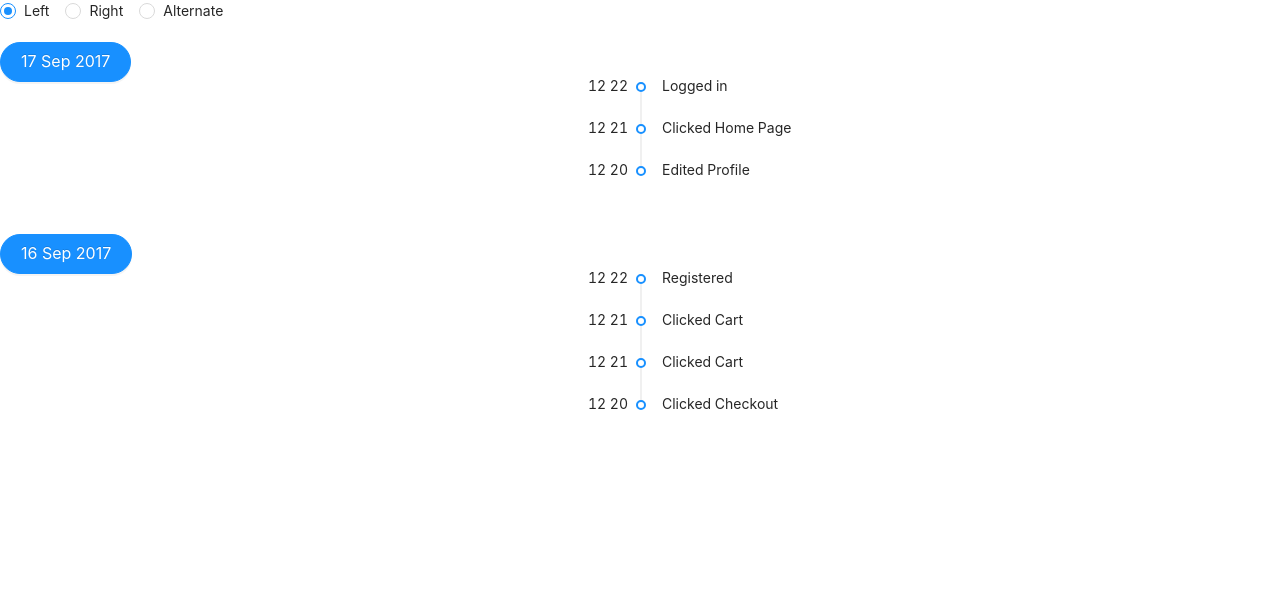
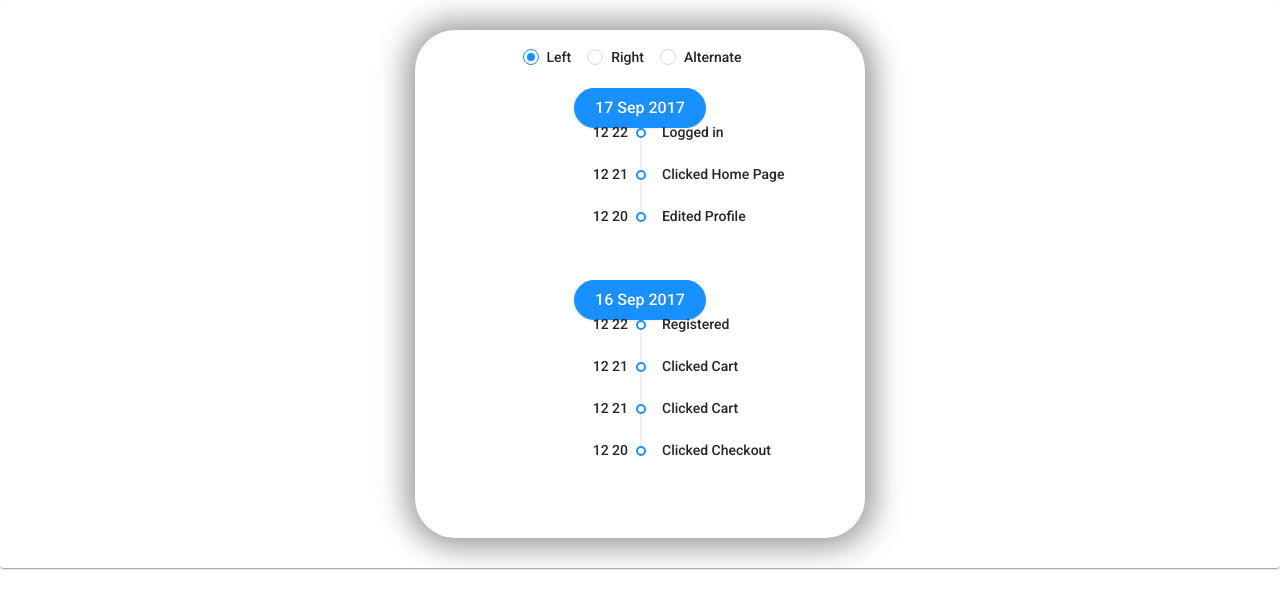
Before and after one commit to Thushar-Sreenivas/React-Timeline, a React (Create React App) app: page / in a window 1280 px wide. Shown: the top 608 px of the page. Built offline with nearby package versions, Linux system fonts and the light colour scheme.

Commit message:
Added Card for UI

```diff
--- a/public/index.html
+++ b/public/index.html
@@ -10,6 +10,7 @@
       content="Web site created using create-react-app"
     />
     <link rel="apple-touch-icon" href="%PUBLIC_URL%/logo192.png" />
+    <link href="https://fonts.googleapis.com/css2?family=Roboto:wght@500&display=swap" rel="stylesheet">
     <!--
       manifest.json provides metadata used when your web app is installed on a
       user's mobile device or desktop. See https://developers.google.com/web/fundamentals/web-app-manifest/
--- a/src/App.css
+++ b/src/App.css
@@ -1,38 +1,6 @@
-.App {
-  text-align: center;
+
+body {
+  color: rgba(232, 230, 227, 0.65);
+  font-family: 'Roboto', sans-serif;
+  background-color: rgb(24, 26, 27);
 }
-
-.App-logo {
-  height: 40vmin;
-  pointer-events: none;
-}
-
-@media (prefers-reduced-motion: no-preference) {
-  .App-logo {
-    animation: App-logo-spin infinite 20s linear;
-  }
-}
-
-.App-header {
-  background-color: #282c34;
-  min-height: 100vh;
-  display: flex;
-  flex-direction: column;
-  align-items: center;
-  justify-content: center;
-  font-size: calc(10px + 2vmin);
-  color: white;
-}
-
-.App-link {
-  color: #61dafb;
-}
-
-@keyframes App-logo-spin {
-  from {
-    transform: rotate(0deg);
-  }
-  to {
-    transform: rotate(360deg);
-  }
-}
--- a/src/App.js
+++ b/src/App.js
@@ -1,23 +1,12 @@
 import React from 'react';
+import './App.css';
+import SimpleCard from './Components/UI/TimelineDisplay';
 
-import './App.css';
-import moment from 'moment'
-import TimelineEvent from './Components/Timeline';
-
-const events = [
-  { ts: "2017-09-17T12:22:46.587Z", text: "Logged in" },
-  { ts: "2017-09-17T12:21:46.587Z", text: "Clicked Home Page" },
-  { ts: "2017-09-17T12:20:46.587Z", text: "Edited Profile" },
-  { ts: "2017-09-16T12:22:46.587Z", text: "Registered" },
-  { ts: "2017-09-16T12:21:46.587Z", text: "Clicked Cart" },
-  { ts: "2017-09-16T12:21:46.587Z", text: "Clicked Cart" },
-  { ts: "2017-09-16T12:20:46.587Z", text: "Clicked Checkout" }
-];
 
 function App() {
   return (
     <div>
-      <TimelineEvent events={events}/>
+      <SimpleCard/>
     </div>
   );
 }
--- /dev/null
+++ b/src/Components/Timeline.css
@@ -0,0 +1,4 @@
+.font: {
+    font-family: 'Roboto', sans-serif;
+    font-size: 48px;
+}
--- a/src/Components/Timeline.js
+++ b/src/Components/Timeline.js
@@ -1,22 +1,11 @@
 import React from 'react'
 import { useState } from 'react';
 import moment from 'moment'
-import SimpleCard from './UI/TimelineDisplay';
 import 'antd/dist/antd.css';
-import TimelimeLabelDemo from '../Components/UI/TimelineAntisplay'
-import { Timeline, Button, Radio } from 'antd';
-import {Remove} from 'react-lodash'
+import TimelineShow from './UI/TimelineShow'
+import { Timeline, Button } from 'antd';
 import RadioInput from './UI/RadioInput';
-
-const testEvents = [
-    { ts: "2017-09-17T12:22:46.587Z", text: "Logged in" },
-    { ts: "2017-09-17T12:21:46.587Z", text: "Clicked Home Page" },
-    { ts: "2017-09-17T12:20:46.587Z", text: "Edited Profile" },
-    { ts: "2017-09-16T12:22:46.587Z", text: "Registered" },
-    { ts: "2017-09-16T12:21:46.587Z", text: "Clicked Cart" },
-    { ts: "2017-09-16T12:21:46.587Z", text: "Clicked Cart" },
-    { ts: "2017-09-16T12:20:46.587Z", text: "Clicked Checkout" }
-  ];
+import classes from '../Components/Timeline.css'
 
 const TimelineEvent = (events) => {
     let userEventDetails = {};
@@ -34,8 +23,6 @@ const TimelineEvent = (events) => {
     return userEventDetails
 }
 
-
-// const display = ({events}) => {
     export default function Display({events}) {
     const [mode, setMode] = useState('left');
     function handleChange(newMode) {
@@ -44,21 +31,20 @@ const TimelineEvent = (events) => {
 
     let displayUI = []
     const userEventActivity = TimelineEvent(events)
-    let userEvent = []
     const dates = Object.keys(userEventActivity)
     return (
         <div>
             <RadioInput value={mode} onChange={handleChange}/>
             {dates.map(date => (
             <div key={date} >
-                <Button type="primary" shape="round" size="large" style={{textAlign: "center"}}>{date}</Button>
+                <Button className={classes.body} type="primary" shape="round" size="large" >{date}</Button>
+                <br></br>
                 {userEventActivity[date].map(event => {
                 displayUI.push(<Timeline.Item
                     label={event.time}
                     key={event.key}>{event.text}</Timeline.Item>)
-                {console.log("Inside Push", displayUI)}
                 })}
-                <TimelimeLabelDemo event={displayUI} key={date} mode={mode}/>
+                <TimelineShow event={displayUI} key={date} mode={mode}/>
                 {console.log(displayUI = [])}
             </div>
             ))}
--- a/src/Components/UI/RadioInput.js
+++ b/src/Components/UI/RadioInput.js
@@ -1,6 +1,5 @@
 import React from 'react'
-import { useState } from 'react';
-import { Timeline, Radio } from 'antd';
+import { Radio } from 'antd';
 
 function RadioInput(props) {
 //   const [mode, setMode] = useState('left');
--- a/src/Components/UI/TimelineAntisplay.js
+++ /dev/null
@@ -1,35 +0,0 @@
-import React from 'react'
-import { useState } from 'react';
-import { Timeline, Radio } from 'antd';
-
-function TimelimeLabelDemo({event, mode}) {
-
-//   const onChange = e => {
-//     setMode(e.target.value);
-//   };
-
-  return (
-    <div>
-      {/* <Radio.Group
-        onChange={onChange}
-        value={mode}
-        style={{
-          marginBottom: 20,
-        }}
-      >
-        <Radio value="left">Left</Radio>
-        <Radio value="right">Right</Radio>
-        <Radio value="alternate">Alternate</Radio>
-      </Radio.Group> */}
-      <Timeline mode={mode}>
-          {event}
-        {/* <Timeline.Item label="2015-09-01">Create a services</Timeline.Item>
-        <Timeline.Item label="2015-09-01 09:12:11">Solve initial network problems</Timeline.Item>
-        <Timeline.Item>Technical testing</Timeline.Item>
-        <Timeline.Item label="2015-09-01 09:12:11">Network problems being solved</Timeline.Item> */}
-      </Timeline>
-    </div>
-  );
-}
-
-export default TimelimeLabelDemo
--- a/src/Components/UI/TimelineDisplay.js
+++ b/src/Components/UI/TimelineDisplay.js
@@ -1,43 +1,44 @@
 import React from 'react';
 import { makeStyles } from '@material-ui/core/styles';
 import Card from '@material-ui/core/Card';
-import CardActions from '@material-ui/core/CardActions';
 import CardContent from '@material-ui/core/CardContent';
-import Button from '@material-ui/core/Button';
-import Typography from '@material-ui/core/Typography';
-
+import TimelineEvent from '../Timeline'
 const useStyles = makeStyles({
   root: {
     minWidth: 275,
   },
-  bullet: {
-    display: 'inline-block',
-    margin: '0 2px',
-    transform: 'scale(0.8)',
+  card: {
+    margin: '30px auto',
+    fontFamily: 'Roboto, sans-serif',
+    textAlign: 'center',
+    width: '450px',
+    height: 'auto',
+    borderRadius: '40px',
+    boxShadow: '5px 5px 30px 7px rgba(0,0,0,0.25), -5px -5px 30px 7px rgba(0,0,0,0.22)',
+    cursor: 'pointer',
+    transition: '0.4s',
+    '&:hover': {
+    transform: 'scale(0.9, 0.9)',
+    boxShadow: '5px 5px 30px 15px rgba(0,0,0,0.25), -5px -5px 30px 15px rgba(0,0,0,0.22)'
   },
-  title: {
-    fontSize: 14,
-  },
-  pos: {
-    marginBottom: 12,
-  },
+}
 });
-
-export default function SimpleCard({text, time}) {
+const events = [
+  { ts: "2017-09-17T12:22:46.587Z", text: "Logged in" },
+  { ts: "2017-09-17T12:21:46.587Z", text: "Clicked Home Page" },
+  { ts: "2017-09-17T12:20:46.587Z", text: "Edited Profile" },
+  { ts: "2017-09-16T12:22:46.587Z", text: "Registered" },
+  { ts: "2017-09-16T12:21:46.587Z", text: "Clicked Cart" },
+  { ts: "2017-09-16T12:21:46.587Z", text: "Clicked Cart" },
+  { ts: "2017-09-16T12:20:46.587Z", text: "Clicked Checkout" }
+];
+export default function SimpleCard() {
   const classes = useStyles();
-  const bull = <span className={classes.bullet}>•</span>;
-
   return (
     <Card className={classes.root}>
-      <CardContent>
-
-        <Typography variant="h5" component="h2">
-          {text} {time}
-        </Typography>
+      <CardContent className={classes.card}>
+      <TimelineEvent events={events}/>
       </CardContent>
-      {/* <CardActions>
-        <Button size="small">Learn More</Button>
-      </CardActions> */}
     </Card>
   );
 }
--- /dev/null
+++ b/src/Components/UI/TimelineShow.js
@@ -0,0 +1,15 @@
+import React from 'react'
+import { Timeline } from 'antd';
+
+function TimelineShow({event, mode}) {
+
+  return (
+    <div>
+      <Timeline mode={mode}>
+          {event}
+      </Timeline>
+    </div>
+  );
+}
+
+export default TimelineShow
```
Also changed, not shown: src/Components/TimelineDisplayMaterialUI.js (deleted, +0 -13 lines).
